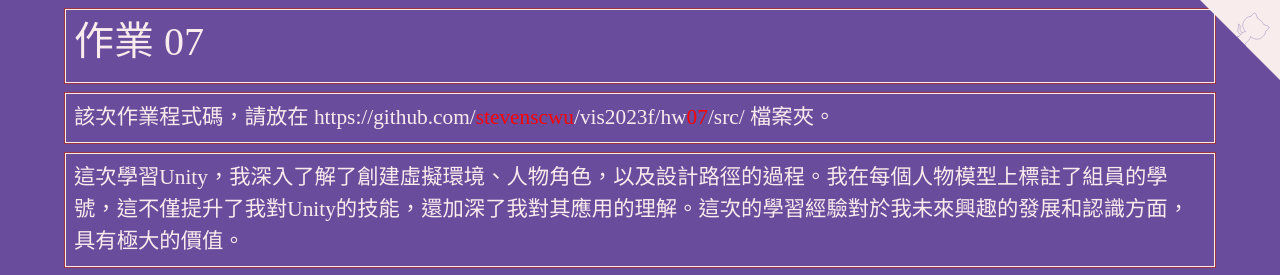
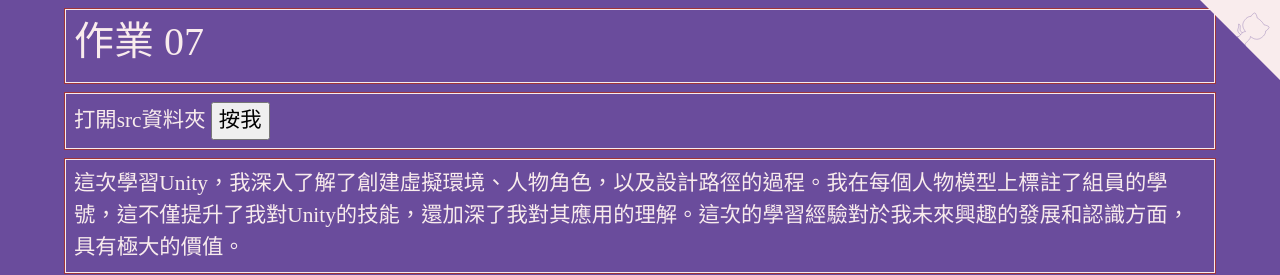
Before and after one commit to stevenscwu/vis2023f, a plain HTML site: page hw07/index.html in a window 1280 px wide. Shown: the top 275 px of the page. Drawn offline with nearby package versions, Linux system fonts and the light colour scheme.

Commit message:
Update index.html

```diff
--- a/hw07/index.html
+++ b/hw07/index.html
@@ -178,7 +178,8 @@
   <!-- ------------------------------------------------>
   <div class="row hw12">
     <div class="col-md-12 twenty">
-      該次作業程式碼，請放在 https://github.com/<span style="color:red;">stevenscwu</span>/vis2023f/hw<span style="color:red;">07</span>/src/ 檔案夾。
+        打開src資料夾
+        <input type="button" name="back" onclick="location.href='https://github.com/WEI52018/vis2023f/tree/main/hw07/src'" value="按我">
     </div>
   </div>
 
```
